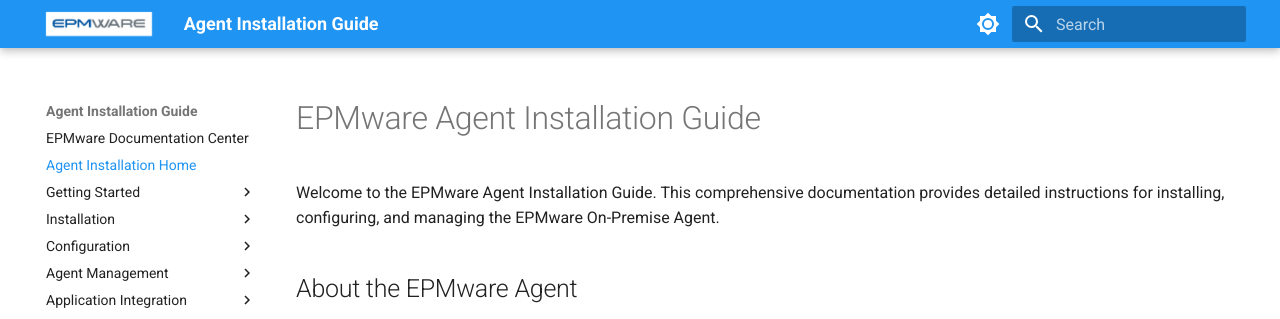
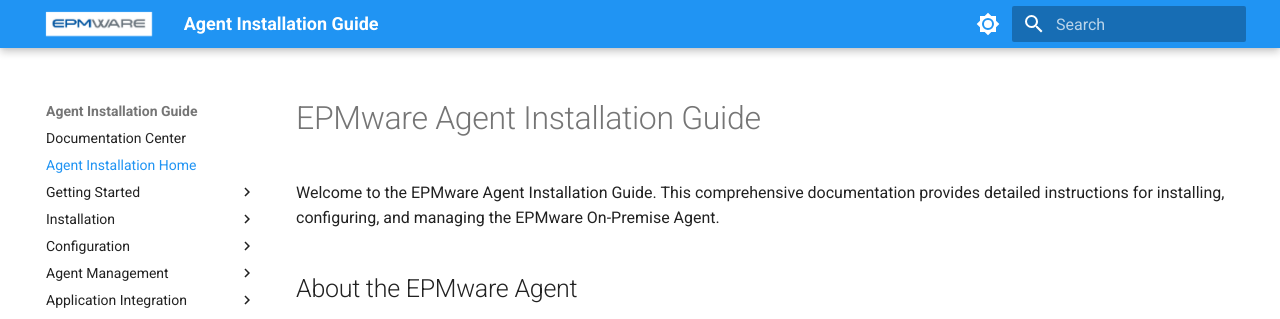
Before and after one commit to tkiratsous/epmware-agent-install, an MkDocs documentation site: the page built from docs/index.md, in a window 1280 px wide. Shown: the top 319 px of the page. Built offline with MkDocs 1.6.1 and Material for MkDocs 9.7.7, drawn with Linux system fonts in a browser that asks for light colours.

Commit message:
Action Script

```diff
--- a/mkdocs.yml
+++ b/mkdocs.yml
@@ -73,7 +73,7 @@
 
 # Navigation structure
 nav:
-  - EPMware Documentation Center: https://docs.epmware.com
+  - Documentation Center: https://docs.epmware.com
 
   - Agent Installation Home:
     - index.md
```
